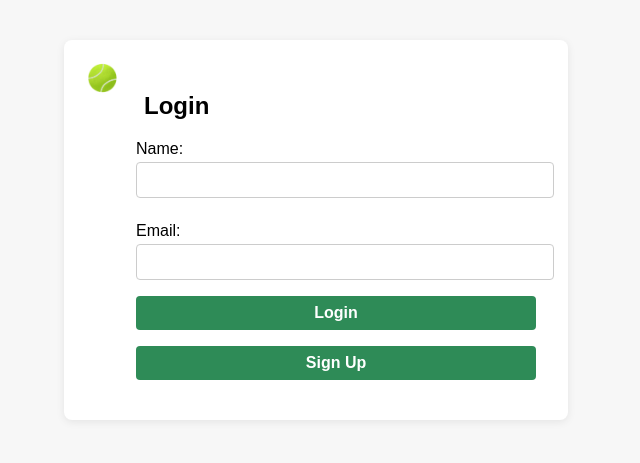
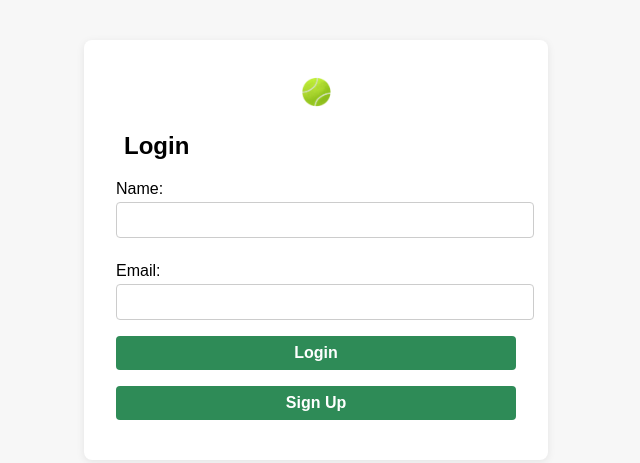
Before and after one commit to zhengyue08/Tennis_vibe, a plain HTML site: page frontend/index.html in a window 1280 px wide. Shown: the whole page, without its empty margins (324-964 px from the left). Drawn offline with Linux system fonts and the light colour scheme.

Commit message:
optimize layout

```diff
--- a/frontend/style.css
+++ b/frontend/style.css
@@ -9,7 +9,7 @@ body {
   max-width: 400px;
   margin: 40px auto;
   background: #fff;
-  padding: 32px 32px 32px 72px;
+  padding: 32px;
   border-radius: 8px;
   box-shadow: 0 2px 8px rgba(0,0,0,0.08);
 }
@@ -119,10 +119,11 @@ button:hover {
   margin-left: 8px;
 }
 .logo {
-  position: absolute;
-  top: 18px;
-  left: 18px;
-  z-index: 10;
+  display: flex;
+  justify-content: center;
+  align-items: center;
+  margin-bottom: 8px;
+  position: static;
 }
 @media (max-width: 600px) {
   .logo {
```
